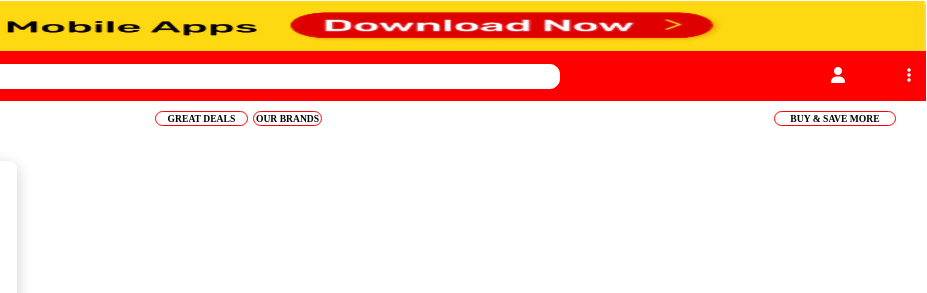
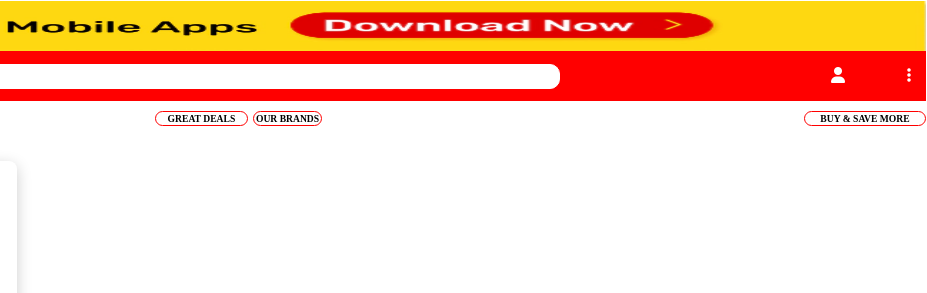
Before and after one commit to sabbiralmahfuz/SHAWPNA-BANGLADESH, a plain HTML site: page index.html in a window 1280 px wide. Shown: the top 293 px of the page, 353-1280 px from the left. Drawn offline with Linux system fonts and the light colour scheme.

Commit message:
Update media.css

```diff
--- a/media.css
+++ b/media.css
@@ -77,8 +77,9 @@
         font-weight: bold;
         font-family:'Arial Narrow Bold';
         margin-top: 10px;
-        width: 122px;position: relative;
-        right: 30px;
+        width: 122px;
+        position: relative;
+
 
 
 
```
